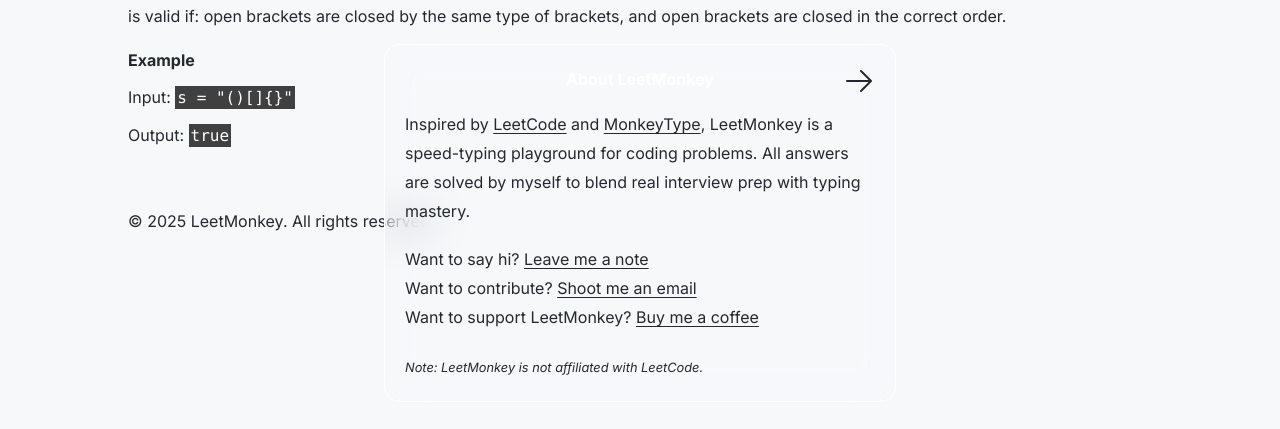
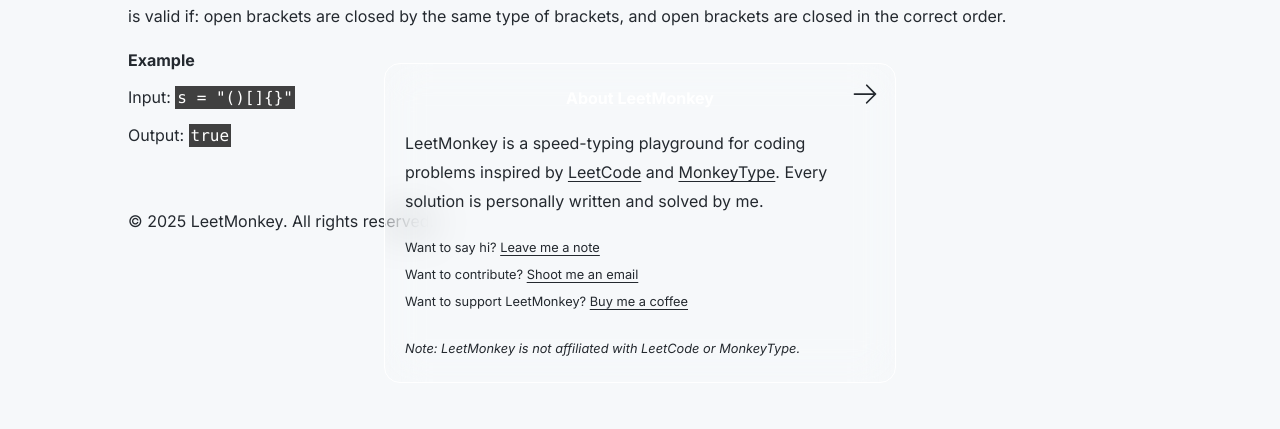
Before and after one commit to brandonleetran/LeetMonkey, a React (Vite) app: page / in a window 1280 px wide. Both pictures are taken after a click on the button 1092 px from the left and 44 px from the top of the page. Shown: the part 177-606 px from the top of the page. Built offline with nearby package versions, Linux system fonts and the light colour scheme.

Commit message:
feat: update modal content

```diff
--- a/src/components/About.tsx
+++ b/src/components/About.tsx
@@ -11,7 +11,8 @@
           About LeetMonkey
         </h2>
         <p>
-          Inspired by{" "}
+          LeetMonkey is a speed-typing playground for coding problems inspired
+          by{" "}
           <a
             className="underline underline-offset-3 hover:text-white transition-all duration-200 cursor-pointer"
             href="https://leetcode.com/"
@@ -25,12 +26,10 @@
           >
             MonkeyType
           </a>
-          , LeetMonkey is a speed-typing playground for coding problems. All
-          answers are solved by myself to blend real interview prep with typing
-          mastery.
+          . Every solution is personally written and solved by me.
         </p>
-        <div className="my-5">
-          <p>
+        <div className="my-5 flex flex-col gap-1">
+          <small>
             Want to say hi?{" "}
             <a
               href="https://www.brandonleetran.com/drops"
@@ -38,8 +37,8 @@
             >
               Leave me a note
             </a>
-          </p>
-          <p>
+          </small>
+          <small>
             Want to contribute?{" "}
             <a
               href="mailto:brandonleetran@icloud.com"
@@ -47,8 +46,8 @@
             >
               Shoot me an email
             </a>
-          </p>
-          <p>
+          </small>
+          <small>
             Want to support LeetMonkey?{" "}
             <a
               href="https://buymeacoffee.com/brandonleetran"
@@ -56,13 +55,13 @@
             >
               Buy me a coffee
             </a>
-          </p>
+          </small>
         </div>
         <small className="italic inline-block">
-          Note: LeetMonkey is not affiliated with LeetCode.
+          Note: LeetMonkey is not affiliated with LeetCode or MonkeyType.
         </small>
         <button
-          className="absolute right-0 top-0 mt-5 mr-5 cursor-pointer"
+          className="absolute right-0 top-0 mt-4 mr-4 cursor-pointer"
           onClick={onClose}
           aria-label="Close modal"
         >
@@ -70,7 +69,7 @@
             xmlns="http://www.w3.org/2000/svg"
             viewBox="0 0 24 24"
             fill="currentColor"
-            className="size-8 hover:text-white transition-all duration-200 cursor-pointer"
+            className="size-5 md:size-7 hover:text-white transition-all duration-200 cursor-pointer"
           >
             <path
               fillRule="evenodd"
```
